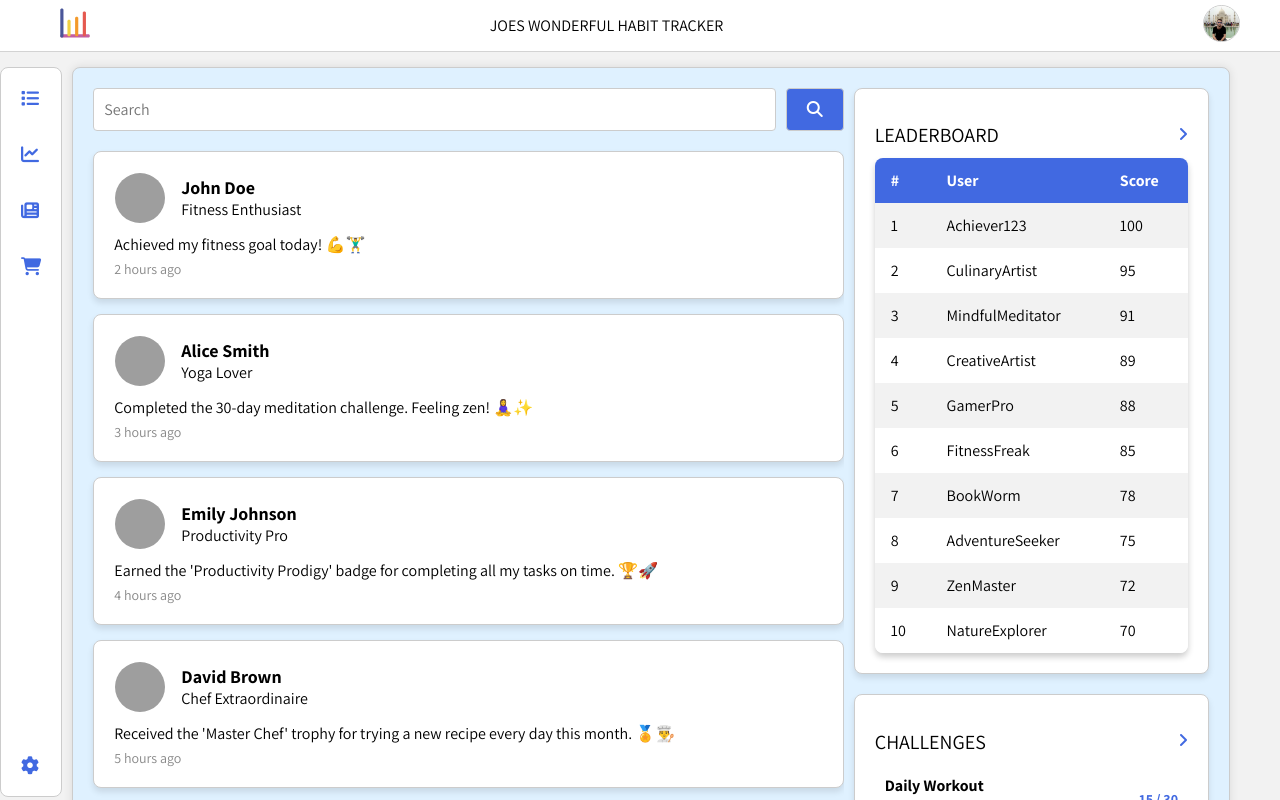
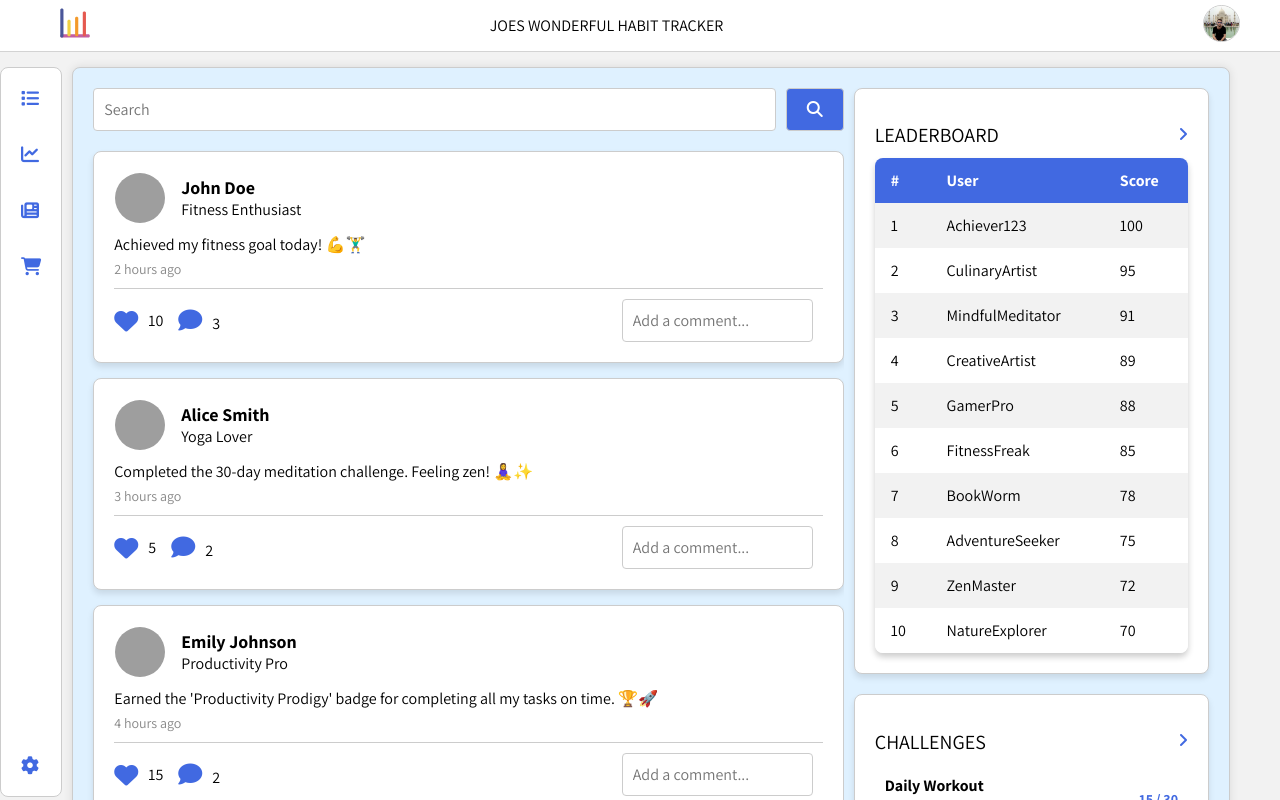
Before and after one commit to joseph-johnson27001/habits_tracker, a Vue app: page / in a window 1280 px wide. Shown: the top 800 px of the page. Built offline with nearby package versions, Linux system fonts and the light colour scheme; grey boxes are pictures that could not be loaded.

Commit message:
Likes and comments location

```diff
--- a/src/App.vue
+++ b/src/App.vue
@@ -76,6 +76,7 @@ h1 {
   align-items: center;
 }
 
+.clickable-icon,
 .view-more-link {
   text-decoration: none;
   color: #4169e1;
@@ -83,6 +84,7 @@ h1 {
   cursor: pointer;
 }
 
+.clickable-icon:hover,
 .view-more-link:hover {
   transform: scale(1.1);
   color: #3156a6;
--- a/src/components/NewsFeed/NewsFeed.vue
+++ b/src/components/NewsFeed/NewsFeed.vue
@@ -16,6 +16,52 @@
       </div>
       <div class="content">{{ item.content }}</div>
       <div class="timestamp">{{ item.timestamp }}</div>
+
+      <!-- Interaction Area -->
+
+      <div class="interaction-area">
+        <div class="interaction-container">
+          <div class="button-row">
+            <span @click="likePost(item)" class="like-button">
+              <i class="fas fa-heart clickable-icon like-button"></i>
+              <span class="like-count">{{ item.likes }}</span>
+            </span>
+            <span class="comment-button">
+              <i
+                class="fas fa-comment clickable-icon"
+                @click="toggleComments(item)"
+              ></i>
+              <span class="comment-count" @click="toggleComments(item)">{{
+                item.comments.length
+              }}</span>
+            </span>
+          </div>
+          <div>
+            <input
+              v-model="newComment"
+              @keyup.enter="addComment(item)"
+              class="comment-input"
+              placeholder="Add a comment..."
+            />
+          </div>
+        </div>
+      </div>
+
+      <!-- Display comments if commentsVisible is true -->
+      <div v-if="item.commentsVisible" class="comments-section">
+        <input
+          v-model="newComment"
+          @keyup.enter="addComment(item)"
+          placeholder="Add a comment..."
+        />
+        <div
+          class="comment"
+          v-for="(comment, cIndex) in item.comments"
+          :key="cIndex"
+        >
+          {{ comment }}
+        </div>
+      </div>
     </div>
   </div>
 </template>
@@ -37,6 +83,12 @@ export default {
           userImage: "https://picsum.photos/51/50",
           timestamp: "2 hours ago",
           content: "Achieved my fitness goal today! 💪🏋️‍♂️",
+          likes: 10,
+          comments: [
+            "Great job, John!",
+            "That's awesome! Keep it up!",
+            "I'm inspired by your dedication!",
+          ],
         },
         {
           userName: "Alice Smith",
@@ -45,6 +97,11 @@ export default {
           timestamp: "3 hours ago",
           content:
             "Completed the 30-day meditation challenge. Feeling zen! 🧘‍♀️✨",
+          likes: 5,
+          comments: [
+            "Meditation is amazing, isn't it?",
+            "You're an inspiration to us all!",
+          ],
         },
         {
           userName: "Emily Johnson",
@@ -53,6 +110,11 @@ export default {
           timestamp: "4 hours ago",
           content:
             "Earned the 'Productivity Prodigy' badge for completing all my tasks on time. 🏆🚀",
+          likes: 15,
+          comments: [
+            "Wow, that's impressive!",
+            "You're a productivity superstar!",
+          ],
         },
         {
           userName: "David Brown",
@@ -61,6 +123,11 @@ export default {
           timestamp: "5 hours ago",
           content:
             "Received the 'Master Chef' trophy for trying a new recipe every day this month. 🏅👨‍🍳",
+          likes: 8,
+          comments: [
+            "Your culinary skills are amazing!",
+            "I want to taste your recipes!",
+          ],
         },
         {
           userName: "Olivia White",
@@ -69,6 +136,8 @@ export default {
           timestamp: "6 hours ago",
           content:
             "Finished reading 10 books in a week. A new personal best! 📚🥇",
+          likes: 12,
+          comments: ["That's so impressive!", "What books did you read?"],
         },
         {
           userName: "Michael Green",
@@ -77,6 +146,11 @@ export default {
           timestamp: "7 hours ago",
           content:
             "Completed the '30 Days of Gratitude' challenge. Feeling thankful for life's little joys. 🙏😊",
+          likes: 6,
+          comments: [
+            "Gratitude is key to happiness!",
+            "Keep spreading positivity!",
+          ],
         },
         {
           userName: "Sophia Adams",
@@ -84,6 +158,11 @@ export default {
           userImage: "https://picsum.photos/45/50",
           timestamp: "8 hours ago",
           content: "Achieved a new high score in my favorite video game. 🎮🏆",
+          likes: 20,
+          comments: [
+            "Gamer skills on point!",
+            "I challenge you to beat my score!",
+          ],
         },
         {
           userName: "Ethan Wilson",
@@ -92,6 +171,11 @@ export default {
           timestamp: "9 hours ago",
           content:
             "Visited a breathtaking natural wonder today. Nature is amazing! 🌄🌿",
+          likes: 7,
+          comments: [
+            "Nature is the best stress reliever!",
+            "Where did you go?",
+          ],
         },
         {
           userName: "Liam Miller",
@@ -99,6 +183,8 @@ export default {
           userImage: "https://picsum.photos/46/50",
           timestamp: "10 hours ago",
           content: "Completed a 30-day coding challenge. 💻🚀",
+          likes: 18,
+          comments: ["Coding wizard!", "What projects did you work on?"],
         },
         {
           userName: "Ava Robinson",
@@ -107,6 +193,11 @@ export default {
           timestamp: "11 hours ago",
           content:
             "Attended a virtual photography exhibition. Captured some stunning shots! 📷🌟",
+          likes: 14,
+          comments: [
+            "Your photos are breathtaking!",
+            "Share some of your work with us!",
+          ],
         },
         {
           userName: "Noah Clark",
@@ -115,6 +206,8 @@ export default {
           timestamp: "12 hours ago",
           content:
             "Earned the 'Language Lover' badge for mastering a new language. 🌐🏅",
+          likes: 9,
+          comments: ["Multilingual genius!", "Teach me some phrases!"],
         },
         {
           userName: "Olivia Lewis",
@@ -122,6 +215,8 @@ export default {
           userImage: "https://picsum.photos/49/50",
           timestamp: "13 hours ago",
           content: "Hiked to the summit of Mount Adventure. What a view! ⛰️🌄",
+          likes: 25,
+          comments: ["Adventurer of the year!", "Tell us about your journey!"],
         },
         {
           userName: "Liam Parker",
@@ -130,6 +225,8 @@ export default {
           timestamp: "14 hours ago",
           content:
             "Completed a 30-day coding challenge. Feeling accomplished! 💻🚀",
+          likes: 22,
+          comments: ["Coding genius!", "What languages did you code in?"],
         },
         {
           userName: "Emma Turner",
@@ -137,9 +234,29 @@ export default {
           userImage: "https://picsum.photos/45/50",
           timestamp: "15 hours ago",
           content: "Started a new book series. Can't put it down! 📚❤️",
+          likes: 11,
+          comments: ["Bookworm alert!", "Tell us about the book!"],
         },
       ],
     };
+  },
+  methods: {
+    likePost(item) {
+      item.likes += 1;
+    },
+    showComments(item) {
+      console.log(item);
+    },
+    toggleComments(item) {
+      console.log(item);
+      item.commentsVisible = !item.commentsVisible;
+    },
+    addComment(item) {
+      if (this.newComment.trim() !== "") {
+        item.comments.push(this.newComment);
+        this.newComment = "";
+      }
+    },
   },
 };
 </script>
@@ -159,11 +276,10 @@ export default {
   margin-bottom: 15px;
   border: 1px solid #ccc;
   cursor: pointer;
-  transition: background-color 0.3s, transform 0.2s;
+  transition: transform 0.2s;
 }
 
 .feed-item:hover {
-  background-color: #f2f2f2;
   transform: translateY(-2px);
 }
 
@@ -189,10 +305,62 @@ export default {
   color: #888;
   margin-top: 5px;
   font-size: 14px;
+  padding-bottom: 10px;
 }
 
 .content {
   margin-top: 10px;
   font-size: 16px;
 }
+
+.interaction-area {
+  border-top: 1px solid #ccc;
+  padding-top: 10px;
+}
+
+.interaction-container {
+  display: flex;
+  justify-content: space-between;
+}
+
+.button-row {
+  display: flex;
+  align-items: center;
+}
+
+.like-button {
+  background: none;
+  border: none;
+  cursor: pointer;
+  display: flex;
+  align-items: center;
+  margin-right: 15px;
+}
+
+.like-button i,
+.comment-button i {
+  font-size: 1.5rem;
+  margin-right: 5px;
+}
+
+.like-count,
+.comment-count {
+  font-size: 1rem;
+  margin-left: 5px;
+}
+
+.comment-input {
+  flex: 1;
+  padding: 10px;
+  border: 1px solid #ccc;
+  border-radius: 4px;
+  font-size: 16px;
+  margin-right: 10px;
+  transition: border-color 0.1s;
+}
+
+.comment-input:focus {
+  border-color: #6da9e4;
+  outline: none;
+}
 </style>
--- a/src/components/Sidebar/Sidebar.vue
+++ b/src/components/Sidebar/Sidebar.vue
@@ -62,7 +62,6 @@ export default {
   transition: transform 0.6s linear;
 }
 
-/* Add animation on hover */
 .sidebar-item .settings-icon:hover {
   transform: rotate(90deg);
 }
```
